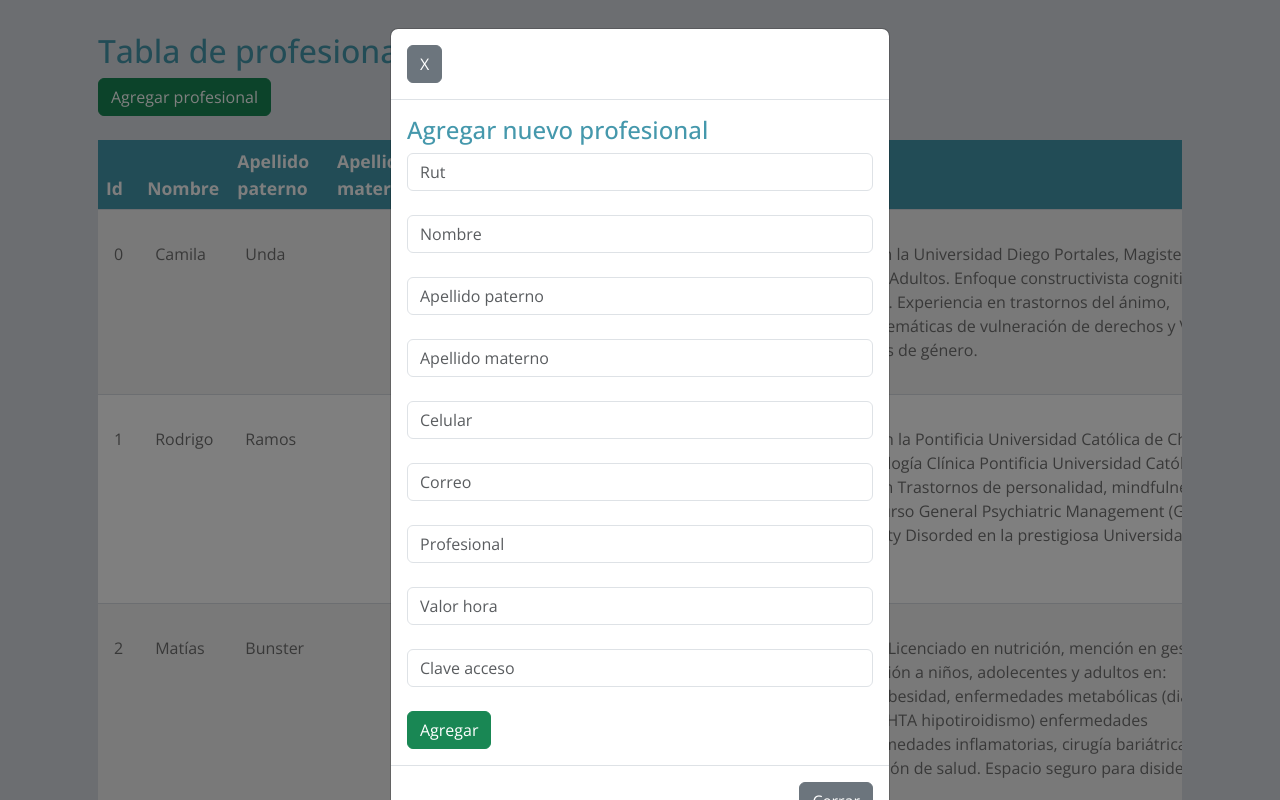
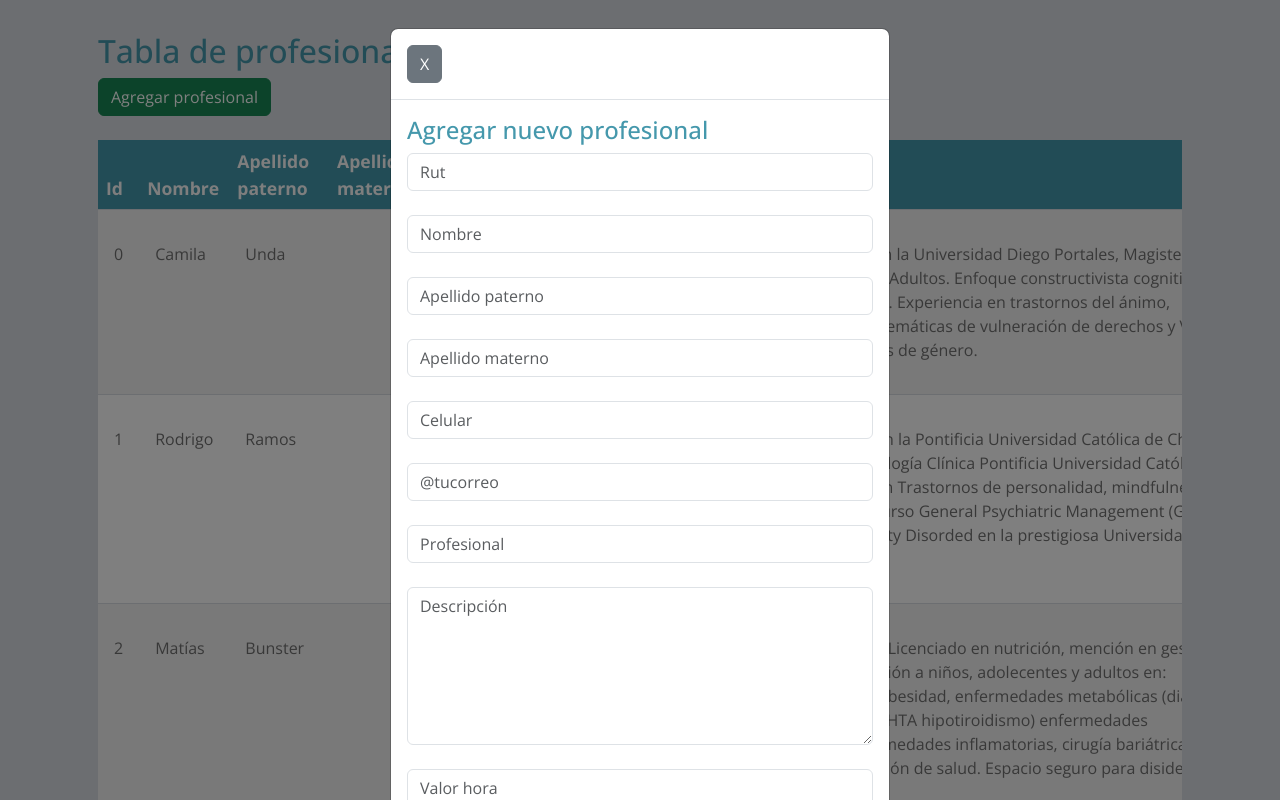
Before and after one commit to ssalinascalibar/espacio-box-noLogin, a React (Vite) app: page /admin in a window 1280 px wide. Both pictures are taken after a click on the button "Agregar profesional". Shown: the top 800 px of the page. Built offline with nearby package versions, Linux system fonts and the light colour scheme.

Commit message:
remove some comment

```diff
--- a/src/shared/components/modals/CreateProfessionalModal.jsx
+++ b/src/shared/components/modals/CreateProfessionalModal.jsx
@@ -1,10 +1,10 @@
+/* eslint-disable react/prop-types */
 import { useState } from "react";
 import Modal from "react-bootstrap/Modal";
 import Button from "react-bootstrap/Button";
 import Form from "react-bootstrap/Form";
 import PropTypes from "prop-types";
 
-// eslint-disable-next-line react/prop-types
 export default function CreateProfessionalModal({ show, handleClose, professionals, setProfessionals }) {
 
     const [newProfessional, setNewProfessional] = useState({});
@@ -19,6 +19,7 @@ export default function CreateProfessionalModal({ show, handleClose, professiona
   const handleChange = async (e) => {
     setNewProfessional({
       ...newProfessional,
+      id: professionals.length + 1,
       [e.target.name]: e.target.value.toLowerCase(),
     });
   };
@@ -45,99 +46,102 @@ export default function CreateProfessionalModal({ show, handleClose, professiona
           <Form onSubmit={handleSubmit}>
             <h4>Agregar nuevo profesional</h4>
             <Form.Group controlId="rut" className="mb-4">
-              {/* <Form.Label>Correo Electrónico</Form.Label> */}
               <Form.Control
                 type="text"
                 name="rut"
-                // value={registeredUser.email || ""}
+                value={newProfessional.rut || ""}
                 onChange={handleChange}
                 placeholder="Rut"
                 autoComplete="new-rut"
               />
             </Form.Group>
             <Form.Group controlId="name" className="mb-4">
-              {/* <Form.Label>Contraseña</Form.Label> */}
               <Form.Control
                 type="name"
                 name="name"
-                // value={registeredUser.password || ""}
+                value={newProfessional.name || ""}
                 onChange={handleChange}
                 placeholder="Nombre"
                 autoComplete="new-name"
               />
             </Form.Group>
             <Form.Group controlId="paternal_surname" className="mb-4">
-              {/* <Form.Label>Contraseña</Form.Label> */}
               <Form.Control
                 type="paternal_surname"
                 name="paternal_surname"
-                // value={registeredUser.password || ""}
+                value={newProfessional.paternal_surname || ""}
                 onChange={handleChange}
                 placeholder="Apellido paterno"
                 autoComplete="new-paternal_surname"
               />
             </Form.Group>
             <Form.Group controlId="maternal_surname" className="mb-4">
-              {/* <Form.Label>Contraseña</Form.Label> */}
               <Form.Control
                 type="maternal_surname"
                 name="maternal_surname"
-                // value={registeredUser.password || ""}
+                value={newProfessional.maternal_surname || ""}
                 onChange={handleChange}
                 placeholder="Apellido materno"
                 autoComplete="new-maternal_surname"
               />
             </Form.Group>
             <Form.Group controlId="phone" className="mb-4">
-              {/* <Form.Label>Contraseña</Form.Label> */}
               <Form.Control
                 type="phone"
                 name="phone"
-                // value={registeredUser.password || ""}
+                value={newProfessional.phone || ""}
                 onChange={handleChange}
                 placeholder="Celular"
                 autoComplete="new-phone"
               />
             </Form.Group>
             <Form.Group controlId="email" className="mb-4">
-              {/* <Form.Label>Contraseña</Form.Label> */}
               <Form.Control
                 type="email"
                 name="email"
-                // value={registeredUser.password || ""}
+                value={newProfessional.email || ""}
                 onChange={handleChange}
-                placeholder="Correo"
+                placeholder="@tucorreo"
                 autoComplete="new-email"
               />
             </Form.Group>
             <Form.Group controlId="title" className="mb-4">
-              {/* <Form.Label>Contraseña</Form.Label> */}
               <Form.Control
                 type="title"
                 name="title"
-                // value={registeredUser.password || ""}
+                value={newProfessional.title || ""}
                 onChange={handleChange}
                 placeholder="Profesional"
                 autoComplete="new-title"
               />
             </Form.Group>
+            <Form.Group controlId="text" className="mb-4">
+              <Form.Control
+              as="textarea"
+                rows={6}
+                type="text"
+                name="text"
+                value={newProfessional.text || ""}
+                onChange={handleChange}
+                placeholder="Descripción"
+                autoComplete="new-text"
+              />
+            </Form.Group>
             <Form.Group controlId="hourly_rate" className="mb-4">
-              {/* <Form.Label>Contraseña</Form.Label> */}
               <Form.Control
                 type="number"
                 name="hourly_rate"
-                // value={registeredUser.password || ""}
+                value={newProfessional.hourly_rate || ""}
                 onChange={handleChange}
                 placeholder="Valor hora"
                 autoComplete="new-hourly_rate"
               />
             </Form.Group>
             <Form.Group controlId="password" className="mb-4">
-              {/* <Form.Label>Contraseña</Form.Label> */}
               <Form.Control
                 type="password"
                 name="password"
-                // value={registeredUser.password || ""}
+                value={newProfessional.password || ""}
                 onChange={handleChange}
                 placeholder="Clave acceso"
                 autoComplete="new-password"
@@ -153,9 +157,6 @@ export default function CreateProfessionalModal({ show, handleClose, professiona
           <Button variant="secondary" onClick={handleClose}>
             Cerrar
           </Button>
-          {/* <Button variant="primary" onClick={handleClose}>
-            Save Changes
-          </Button> */}
         </Modal.Footer>
       </Modal>
     </>
```
